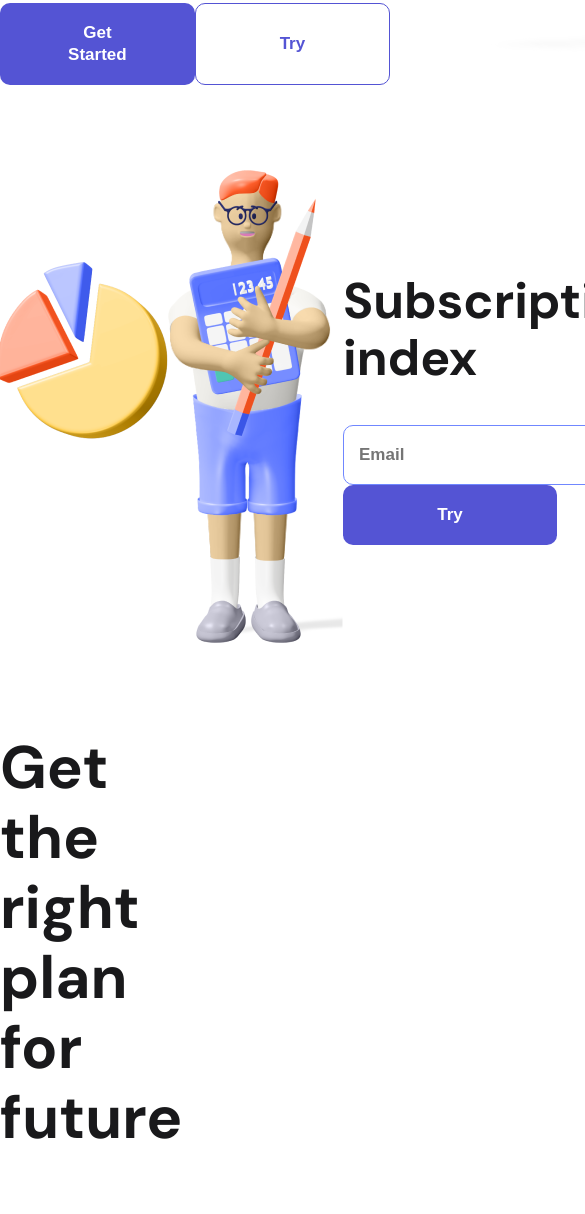
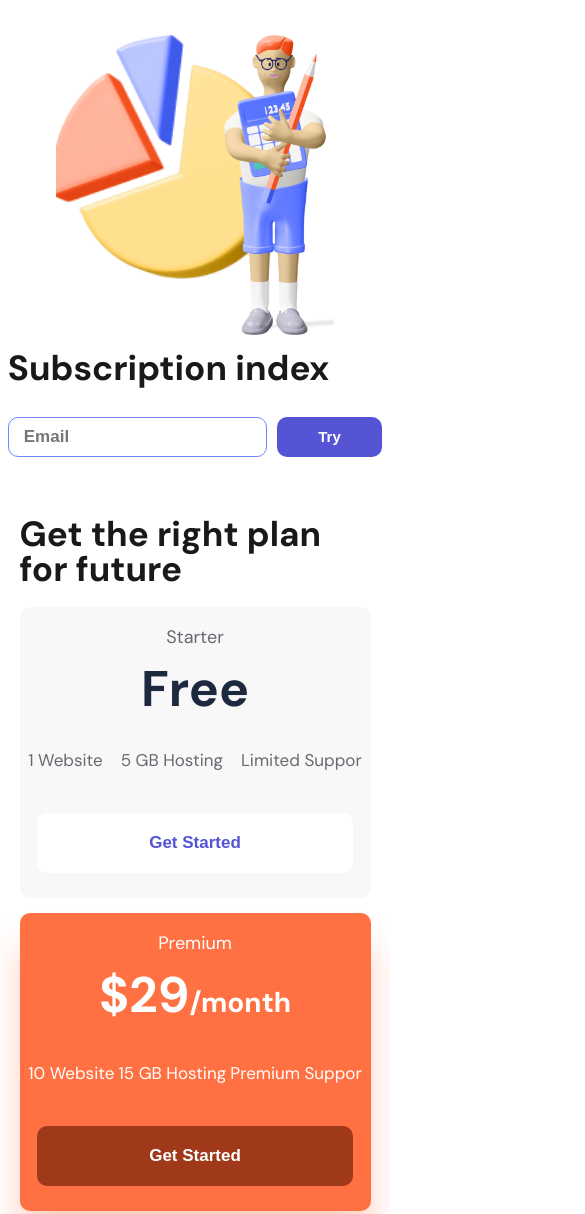
Before and after one commit to praiserok/maraphone_logoipsam, a plain HTML site: page index.html in a window 390 px wide. Shown: the part 735-1949 px from the top of the page, 585 px wide, since content can reach past the window. Drawn offline with Linux system fonts and the light colour scheme.

Commit message:
адаптив

```diff
--- /dev/null
+++ b/css/media.css
@@ -0,0 +1,160 @@
+@media all and (max-width:1100px){
+  .container{
+    max-width: 90%;
+  }
+
+  .nav__link{
+    margin: 0 20px;
+  }
+
+
+}
+@media all and (max-width:900px){
+  .nav__link{
+    margin: 0 15px;
+  }
+  .inner__info h2 {
+    font-size: 60px;
+    line-height: 60px;
+  }
+  .subcrip__info h3 {
+    font-size: 40px;
+  }
+  .subcrip__info input {
+    margin-right: 10px;
+  }
+
+  .button {
+    padding: 19px 40px;
+    font-size: 17px;
+    line-height: 22px;
+  }
+  .ib1, .ib2 {
+    width: 100%;
+    margin-right: 5px;
+  }
+  .ib2{
+    margin-right: 0;
+  }
+
+  .paket h4 {
+    font-size: 50px;
+    line-height: 45px;
+
+  }
+}
+
+@media all and (max-width:768px){
+  .ib1, .ib2 {
+    margin-right: 0px;
+  }
+header .nav{
+  display: none;
+}
+.buter{
+  display: flex;
+}
+header {
+  height: 100px;
+}
+.inner {
+  flex-direction: column-reverse;
+  padding-top: 60px;
+}
+.subcrip {
+  flex-direction: column;
+  padding-top: 60px
+}
+.pricing h2 {
+  max-width: 100%;
+  font-size: 40px;
+  line-height: 40px;
+  padding-bottom: 50px;
+}
+.pricing {
+  padding-top: 80px;
+  padding-bottom: 80px;
+}
+.price {
+  flex-direction: column;
+}
+.paket {
+  margin-right: 0;
+  width: 100%;
+  margin-bottom: 15px;
+}
+}
+
+@media all and (max-width:530px){
+  .logo img {
+    height: 35px;
+}
+  .button {
+    padding: 12px 20px;
+    font-size: 15px;
+    line-height: 22px;
+  }
+  .inner {
+    padding-top: 40px;
+  }
+  .inner__hero img {
+
+    height: 300px;
+}
+.inner__info h2 {
+  font-size: 35px;
+  line-height: 35px;
+}
+.inner__info p {
+  font-size: 16px;
+  line-height: 20px;
+}
+.inner__button {
+  padding-top: 20px;
+}
+.subcrip__pos .pose {
+  height: 300px;
+}
+.chart {
+  padding-top: 0%;
+  height: 80%;
+}
+.subcrip__info h3 {
+  font-size: 35px;
+}
+.subcrip__info input {
+  height: 40px;
+}
+.sb{
+  padding: 8px 20px;
+}
+.subcrip__info h3 {
+  padding-bottom: 20px;
+}
+
+.pricing {
+  padding-top: 60px;
+  padding-bottom: 60px;
+}
+.pricing h2 {
+  font-size: 35px;
+  line-height: 35px;
+  padding-bottom: 20px;
+}
+
+.privileg {
+  width: 95%;
+  flex-direction: row;
+  padding-top: 20px;
+  justify-content: space-between;
+}
+.pricingBtn {
+  margin: 25px 0;
+  padding: 19px 0px;
+  width: 90%;
+}
+
+footer {
+  height: 100px;
+}
+}
--- a/css/style.css
+++ b/css/style.css
@@ -61,6 +61,11 @@ header .container, footer .container{
   line-height: 20px;
   font-weight: 700;
 }
+.buter{
+    display: none;
+    flex-direction: column;
+    align-items: center;
+}
 .nav__link{
   color: #696871;
   text-decoration: none;
@@ -120,7 +125,8 @@ header .container, footer .container{
   background-color: #5454D4;
   color:#fff;
   transition: color .2s linear;
-  width: 214px;
+  width: 100%;
+  max-width: 214px;
 }
 .ib1:hover{
   background-color: #4343cc;
@@ -135,7 +141,8 @@ header .container, footer .container{
   background-color: #fff;
   border: 1px solid #5454D4;
   transition: color .2s linear;
-  width: 214px;
+  width: 100%;
+  max-width: 214px;
 }
 .ib2:hover{
   background-color: #f9f9f9;
@@ -145,7 +152,8 @@ header .container, footer .container{
   color:#fff;
 }
 .inner__hero img{
-height: 523px;
+width: 100%;
+height: 100%;
 }
 
 /* 2 блок Субскріп */
@@ -155,9 +163,18 @@ height: 523px;
   justify-content: space-between;
   padding-top: 85px;
 }
+.subcrip__info{
+  /* width: 100%; */
+}
+.email{
+  display: flex;
+}
 .subcrip__pos{
   display: flex;
   flex-direction: row;
+}
+.subcrip__pos img{
+/* width: 100%; */
 }
 .chart{
 padding-top: 55%;
@@ -169,7 +186,7 @@ padding-top: 55%;
   padding-bottom: 38px;
 }
 .subcrip__info input{
-  /* width: 302px; */
+  width: 302px;
   height: 60px;
   border: 1px solid #7087FF;
   border-radius: 10px;
@@ -197,14 +214,19 @@ padding-top: 55%;
   justify-content: space-between;
 }
 .paket{
+  margin-right: 25px;
   font-weight: 400;
   display: flex;
   flex-direction: column;
   align-items: center;
-  height: 441px;
+  /* height: 441px; */
+  width: 95%;
   background-color: #F8F8F8;
   color:#696871;
   border-radius: 10px;
+}
+.paket:last-child{
+  margin-right: 0;
 }
 .activePrice{
   background: #FF7143;
@@ -237,9 +259,10 @@ padding-top: 55%;
   font-size: 17px;
 }
 .pricingBtn{
-  margin: 36px 22px 0;
-  width: 285px;
+  margin: 36px 22px;
+  /* width: 285px; */
   padding: 19px 42px;
+  width: 85%;
   border-radius: 10px;
   border: 0;
   font-size: 17px;
--- a/index.html
+++ b/index.html
@@ -7,6 +7,7 @@
   <meta name="viewport" content="width=device-width, initial-scale=1.0">
 
   <link href="css/style.css" rel="stylesheet">
+  <link href="css/media.css" rel="stylesheet">
   <link rel="preconnect" href="https://fonts.googleapis.com">
   <link rel="preconnect" href="https://fonts.gstatic.com" crossorigin>
   <link href="https://fonts.googleapis.com/css2?family=DM+Sans:wght@400;700&family=Mulish&display=swap"
@@ -22,6 +23,12 @@
       <div class="container">
         <div class="logo"><a href="index.html"><img src="img/Logo.png" alt="Наше лого"></a></div>
         <nav class="nav">
+          <a class="active nav__link" href="#">Home</a>
+          <a class="nav__link" href="#">Features</a>
+          <a class="nav__link" href="#">Pricing</a>
+          <a class="nav__link" href="#">Blog</a>
+        </nav>
+        <nav class="buter">
           <a class="active nav__link" href="#">Home</a>
           <a class="nav__link" href="#">Features</a>
           <a class="nav__link" href="#">Pricing</a>
@@ -50,12 +57,14 @@
       <div class="subcrip">
         <div class="subcrip__pos">
           <div><img class="chart" src="img/chart.png" alt="Chart"></div>
-          <div><img src="img/pose.png" alt="Pose"></div>
+          <div><img class="pose" src="img/pose.png" alt="Pose"></div>
         </div>
         <div class="subcrip__info">
           <h3>Subscription index</h3>
-          <input type="email" placeholder="Email" size="30">
-          <button class="button ib1 sb">Try</button>
+          <div class="email">
+            <input type="email" placeholder="Email">
+            <button class="button ib1 sb">Try</button>
+          </div>
         </div>
       </div>
 
```
